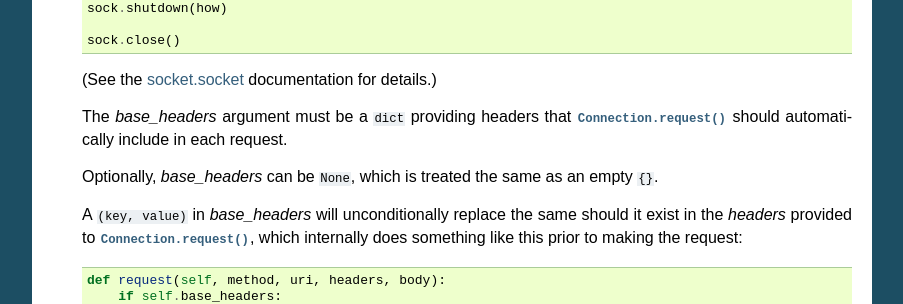
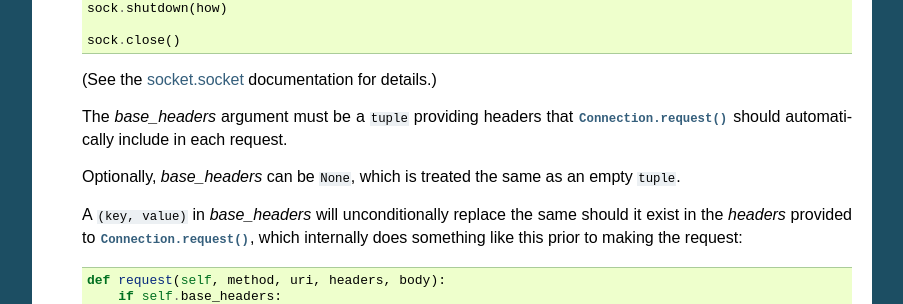
Before and after one commit to json420/degu, a Sphinx documentation site: the page built from doc/degu.client.rst, in a window 1280 px wide and 900 px high, scrolled down 8509 px. Shown: the part 148-452 px from the top of the window, without its empty margins (198-1101 px from the left). Built offline with Sphinx 7.4.7, drawn with Linux system fonts in a browser that asks for light colours.

Commit message:
Documentation updates for degu.client.Connection now that base_headers must be a tuple

```diff
--- a/doc/degu.client.rst
+++ b/doc/degu.client.rst
@@ -565,11 +565,11 @@ Also see the server :ref:`server-options`.
 
     (See the `socket.socket`_ documentation for details.)
 
-    The *base_headers* argument must be a ``dict`` providing headers that
+    The *base_headers* argument must be a ``tuple`` providing headers that
     :meth:`Connection.request()` should automatically include in each request.
 
     Optionally, *base_headers* can be ``None``, which is treated the same as an
-    empty ``{}``.
+    empty ``tuple``.
 
     A ``(key, value)`` in *base_headers* will unconditionally replace the same
     should it exist in the *headers* provided to :meth:`Connection.request()`,
```
